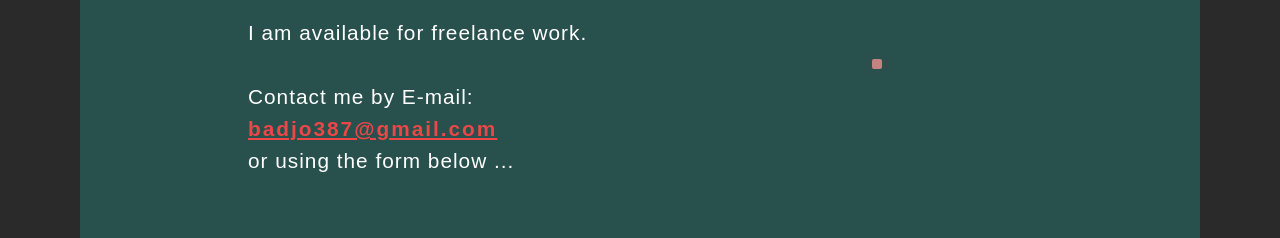
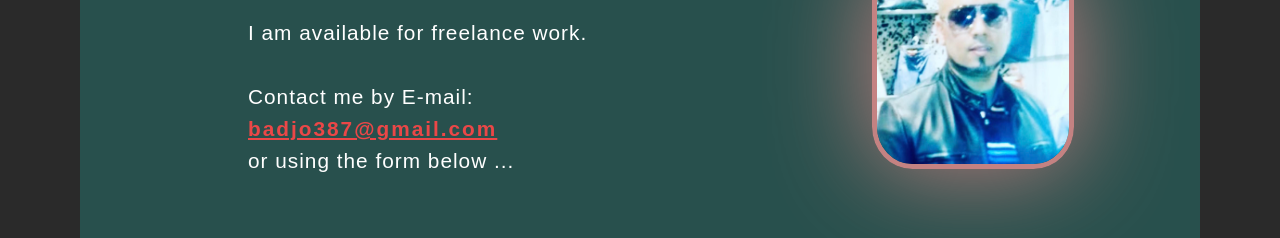
Before and after one commit to bechirmejri/mein-porfolio-2023, a plain HTML site: page kontakt/contact.html in a window 1280 px wide. Shown: the part 179-417 px from the top of the page. Drawn offline with nearby package versions, Linux system fonts and the light colour scheme.

Commit message:
änderung

```diff
--- a/kontakt/contact.html
+++ b/kontakt/contact.html
@@ -58,7 +58,7 @@
       </div>
 
       <div class="contact-img">
-        <img src="./../images/unnamed.jpg" alt="" />
+        <img src="./../foto/unnamed.jpg" alt="" />
 
         <!---- Social Media Icons Section ---->
         <div class="social-medias">
```
Also changed, not shown: über mich/about.html (+1 -1 lines).
